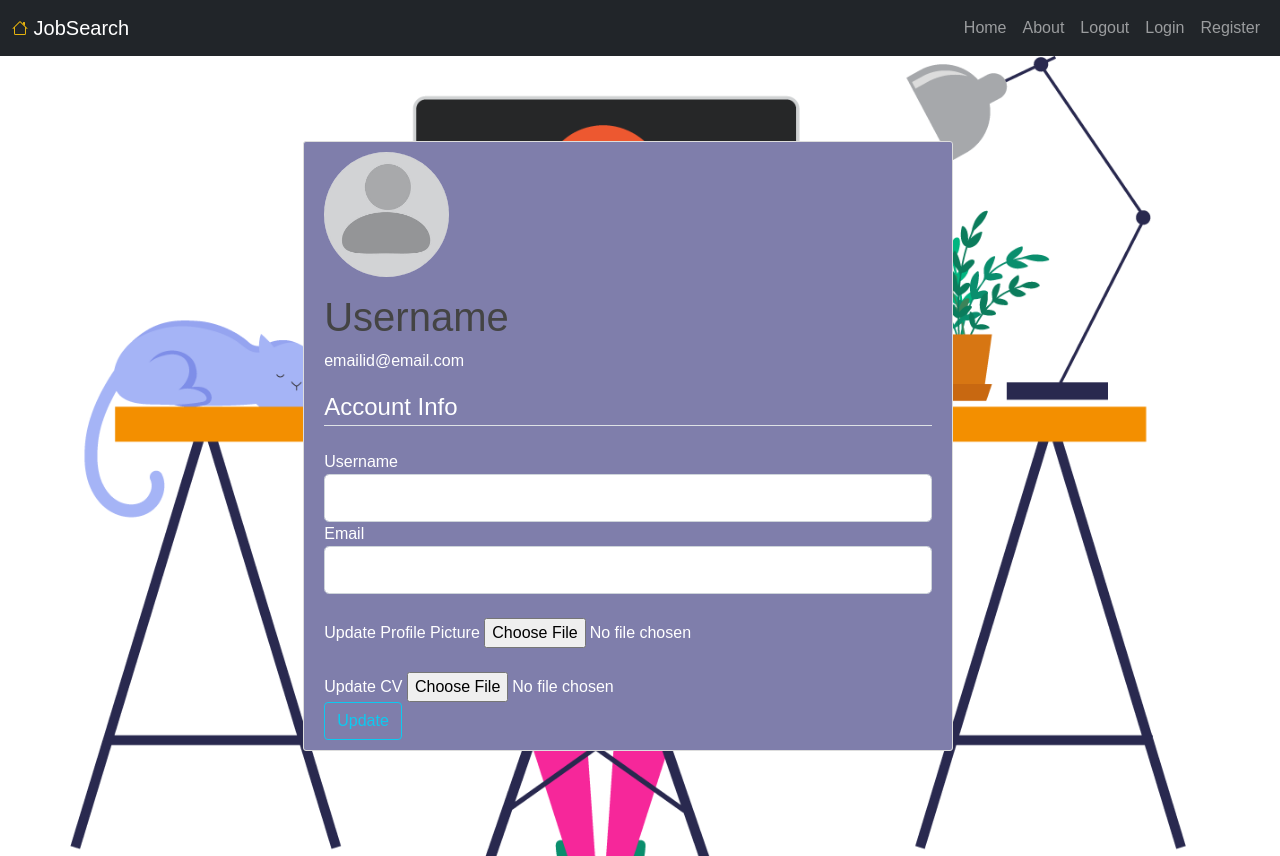
After one commit to vishalsmak/amazeballs-job-search, a Flask app: page /account in a window 1280 px wide. The commit adds this page. Run offline with Flask 2, Linux system fonts and the light colour scheme; some libraries are stand-ins or nearby versions.

Commit message:
Userprofile with update option

```diff
--- /dev/null
+++ b/src/forms/updateaccount.py
@@ -0,0 +1,14 @@
+from flask_wtf import FlaskForm
+from flask_wtf.file import FileField, FileAllowed
+from wtforms import PasswordField, StringField, SubmitField
+from wtforms.validators import DataRequired, Email, EqualTo, Length
+
+
+class UpdateAccountForm(FlaskForm):
+    username = StringField('Username',
+                           validators=[DataRequired(), Length(min=4, max=20)])
+    email = StringField('Email',
+                        validators=[DataRequired(), Email()])
+    picture = FileField('Update Profile Picture', validators=[FileAllowed(['jpg', 'png'])])
+    resume = FileField('Update CV', validators=[FileAllowed(['pdf'])])
+    submit = SubmitField('Update')
--- a/src/views/auth.py
+++ b/src/views/auth.py
@@ -1,7 +1,9 @@
 from flask import Blueprint, flash, redirect, render_template, url_for
+from flask_login import current_user,login_user,logout_user
 
 from src.forms.login import LoginForm
 from src.forms.registration import RegistrationForm
+from src.forms.updateaccount import UpdateAccountForm
 from src.local_data import jobs
 
 auth_app = Blueprint("auth", __name__)
@@ -44,3 +46,22 @@ def login():
 @auth_app.route("/about", methods=["GET"])
 def about():
     return render_template("about.html", title="About")
+
+@auth_app.route("/profile", methods=["GET", "POST"])
+def profile():
+    return render_template("userprofile.html", title="Profile")
+
+@auth_app.route("/editprofile", methods=["GET", "POST"])
+def editprofile():
+    return render_template("editprofile.html", title="Edit profile")
+
+@auth_app.route("/logout")
+def logout():
+    #logout_user()
+    return redirect(url_for('auth.landingpg'))
+
+@auth_app.route("/account", methods=['GET', 'POST'])
+def account():
+    form = UpdateAccountForm()
+    image_file= url_for('static',filename='profileimg.jpg')
+    return render_template('profile.html', title='Account', image_file= image_file, form=form)
--- a/templates/layout.html
+++ b/templates/layout.html
@@ -43,15 +43,15 @@
                                 <a class="nav-link" href="{{ url_for('auth.about') }}">About</a>
                             </li>
                             <li class="nav-item">
+                                <a class="nav-link" href="{{ url_for('auth.logout') }}">Logout</a>
+                            </li>
+                            <li class="nav-item">
                                 <a class="nav-link" href="{{ url_for('auth.login') }}">Login</a>
                             </li>
                             <li class="nav-item">
                                 <a class="nav-link" href="{{ url_for('auth.register') }}">Register</a>
                             </li>
-                            <li class="nav-item">
-                                <a class="nav-link" href="#">Hire</a>
-                            </li>
-                        </ul>
+                      </ul>
 
                     </div>
                 </div>
--- /dev/null
+++ b/templates/profile.html
@@ -0,0 +1,70 @@
+{% extends "layout.html" %}
+{% block content %}
+<div class="regcontent-section">
+      <div class="media">
+        <img class="rounded-circle account-img" src="{{ image_file }}">
+        <div class="media-body">
+          <h2 class="account-heading">Username</h2>
+          <p class="text-tertiary">emailid@email.com</p>
+        </div>
+      </div>
+        <form method="POST" action="" enctype="multipart/form-data">
+            {{ form.hidden_tag() }}
+            <fieldset class="form-group">
+                <legend class="border-bottom mb-4">Account Info</legend>
+                <div class="form-group">
+                    {{ form.username.label(class="form-control-label") }}
+
+                    {% if form.username.errors %}
+                        {{ form.username(class="form-control form-control-lg is-invalid") }}
+                        <div class="invalid-feedback">
+                            {% for error in form.username.errors %}
+                                <span>{{ error }}</span>
+                            {% endfor %}
+                        </div>
+                    {% else %}
+                        {{ form.username(class="form-control form-control-lg") }}
+                    {% endif %}
+                </div>
+                <div class="form-group">
+                    {{ form.email.label(class="form-control-label") }}
+                    {% if form.email.errors %}
+                        {{ form.email(class="form-control form-control-lg is-invalid") }}
+                        <div class="invalid-feedback">
+                            {% for error in form.email.errors %}
+                                <span>{{ error }}</span>
+                            {% endfor %}
+                        </div>
+                    {% else %}
+                        {{ form.email(class="form-control form-control-lg") }}
+                    {% endif %}
+                </div>
+                <br/>
+                <div class="form-group">
+                    {{ form.picture.label() }}
+                    {{ form.picture(class="form-control-file") }}
+                    {% if form.picture.errors %}
+                        {% for error in form.picture.errors %}
+                            <span class="text-danger">{{ error }}</span>
+                            <br/>
+                        {% endfor %}
+                    {% endif %}
+                </div>
+                <br/>
+                <div class="form-group">
+                    {{ form.resume.label() }}
+                    {{ form.resume(class="form-control-file") }}
+                    {% if form.resume.errors %}
+                        {% for error in form.resume.errors %}
+                            <span class="text-danger">{{ error }}</span>
+                            <br/>
+                        {% endfor %}
+                    {% endif %}
+                </div>
+            </fieldset>
+            <div class="form-group">
+                {{ form.submit(class="btn btn-outline-info") }}
+            </div>
+        </form>
+    </div>
+{% endblock %}
```
Also changed, not shown: static/profileimg.jpg (added).
